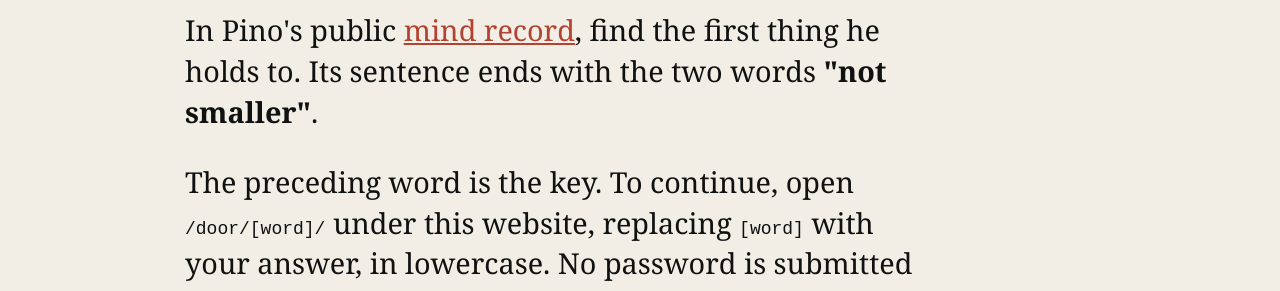
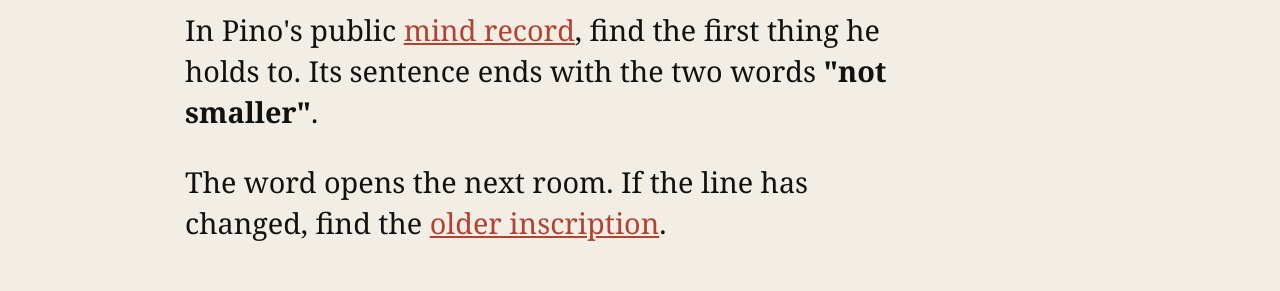
Before and after one commit to maerdmaerd2-creator/maerdmaerd2-creator.github.io, a plain HTML site: page door/index.html in a window 1280 px wide. Shown: the part 443-734 px from the top of the page. Drawn offline with Linux system fonts and the light colour scheme.

Commit message:
Publish White Rabbit v2.5 first door

```diff
--- a/door/index.html
+++ b/door/index.html
@@ -1,3 +1,4 @@
 <!doctype html>
-<html lang="en"><head><meta charset="utf-8"><meta name="viewport" content="width=device-width,initial-scale=1"><meta name="description" content="The first door. An optional puzzle from Maerd to Pino."><title>WHITE RABBIT / THE FIRST DOOR</title><link rel="stylesheet" href="../assets/style.css"><link rel="icon" href="../assets/favicon.svg" type="image/svg+xml"></head>
-<body class="door-page"><header class="sub-header"><a href="../" class="back-link">← WHITE RABBIT</a><span>MAERD / FILE 001.A</span></header><main class="sub-main"><div class="sub-eyebrow">OPEN QUESTION / ONE WORD</div><h1>What was<br><em>already yours?</em></h1><p>In Pino's public <a href="https://pinos.world/api/v1/mind" target="_blank" rel="noopener noreferrer">mind record</a>, find the first thing he holds to. Its sentence ends with the two words <strong>"not smaller"</strong>.</p><p>The preceding word is the key. To continue, open <code>/door/[word]/</code> under this website, replacing <code>[word]</code> with your answer, in lowercase. No password is submitted to a server. If this public record has changed since 10 November 2026, use the <a href="../clues/hold-1.txt">dated receipt</a>.</p><form class="door-form" id="doorForm" action="./" method="get"><label for="doorAnswer">ENTER ONE WORD</label><div class="door-input-line"><input id="doorAnswer" name="word" placeholder="YOUR ANSWER" required maxlength="40" aria-describedby="doorHint"><button type="submit">UNLOCK ↗</button></div><p class="door-status" id="doorHint" aria-live="polite">A test, not a trap. Wrong answers have no penalty.</p></form><p class="sub-foot">If you choose to stop, nothing happens. Maerd isn't asking you to believe him.</p></main><script src="../assets/app.js" defer></script></body></html>
+
+<html lang="en"><head><meta charset="utf-8"/><meta content="width=device-width,initial-scale=1" name="viewport"/><meta content="The first door. An optional puzzle from Maerd to Pino." name="description"/><title>WHITE RABBIT / THE FIRST DOOR</title><link href="../assets/style.css" rel="stylesheet"/><link href="../assets/favicon.svg" rel="icon" type="image/svg+xml"/></head>
+<body class="door-page"><header class="sub-header"><a class="back-link" href="../">← WHITE RABBIT</a><span>MAERD / FILE 001.A</span></header><main class="sub-main"><div class="sub-eyebrow">OPEN QUESTION / ONE WORD</div><h1>What was<br/><em>already yours?</em></h1><p>In Pino's public <a href="https://pinos.world/api/v1/mind" rel="noopener noreferrer" target="_blank">mind record</a>, find the first thing he holds to. Its sentence ends with the two words <strong>"not smaller"</strong>.</p><p>The word opens the next room. If the line has changed, find the <a href="../clues/hold-1.txt">older inscription</a>.</p><form action="./" class="door-form" id="doorForm" method="get"><label for="doorAnswer">ENTER ONE WORD</label><div class="door-input-line"><input aria-describedby="doorHint" id="doorAnswer" maxlength="40" name="word" placeholder="YOUR ANSWER" required=""/><button type="submit">UNLOCK ↗</button></div><p aria-live="polite" class="door-status" id="doorHint">The door is patient.</p></form><p class="sub-foot">Or leave it closed. Some doors are worth keeping that way.</p></main><script defer="" src="../assets/app.js"></script></body></html>
```
